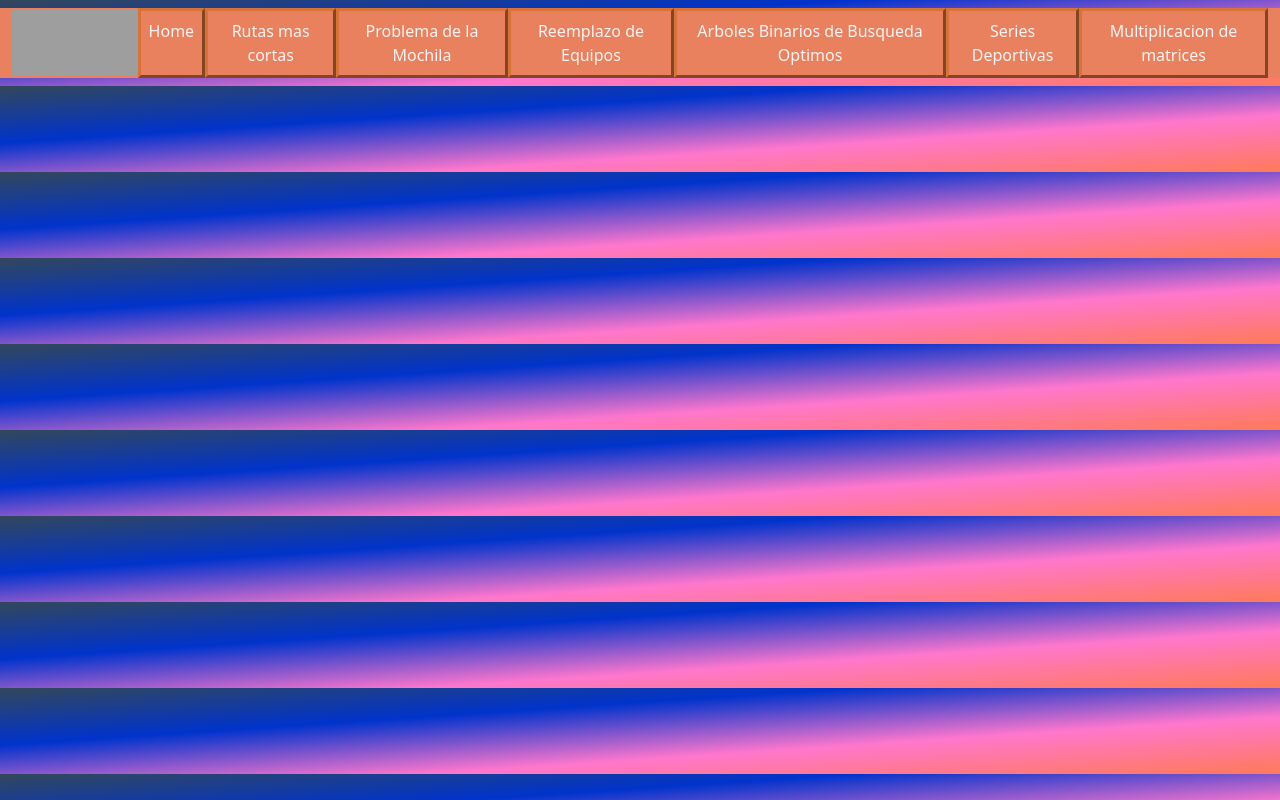
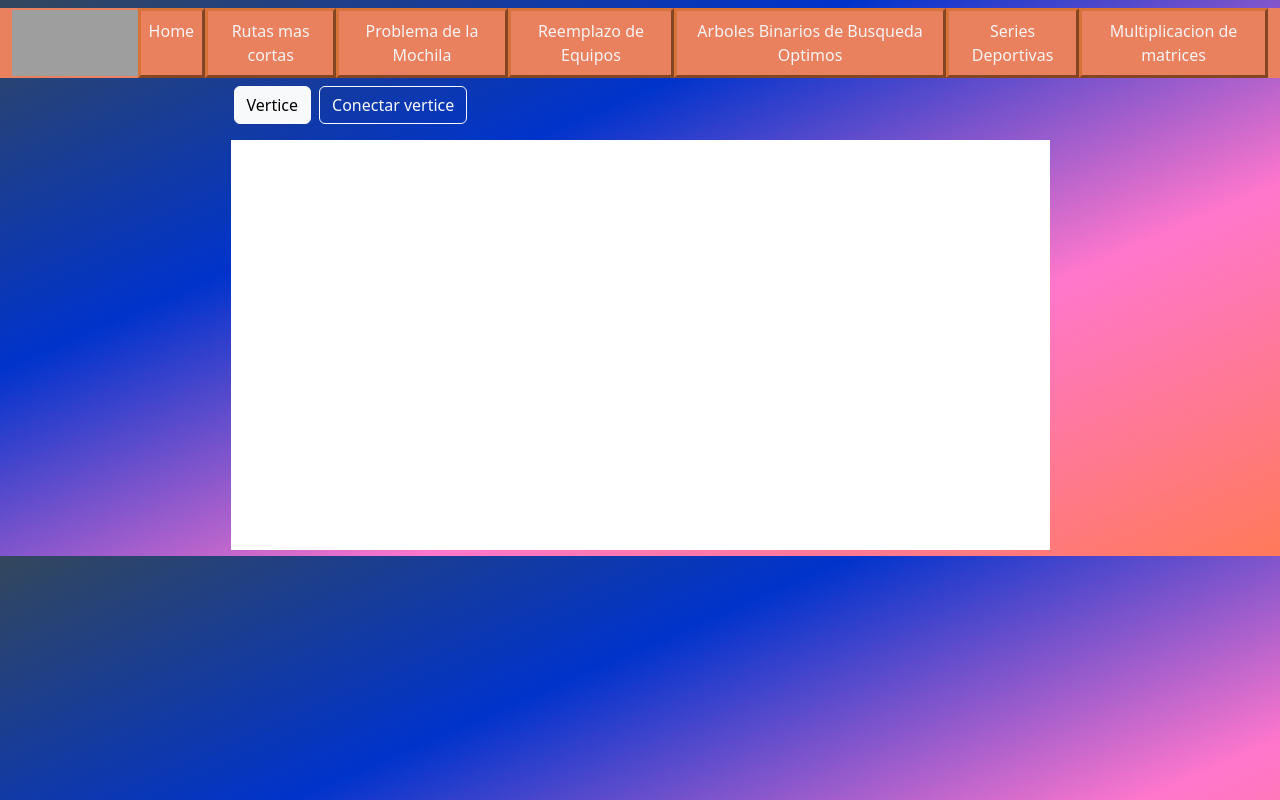
Before and after one commit to Jirgort/IOPY, an Angular app: page /rutas-mas-cortas in a window 1280 px wide. Built offline with nearby package versions, Linux system fonts and the light colour scheme; grey boxes are pictures that could not be loaded.

Commit message:
[ADD] Canvas y botones

```diff
--- a/angular.json
+++ b/angular.json
@@ -32,10 +32,10 @@
               "src/styles.css"
             ],
             "scripts": [
+              "node_modules/bootstrap/dist/js/bootstrap.min.js",
+              "node_modules/bootstrap/dist/js/bootstrap.bundle.min.js",
               "node_modules/jquery/dist/jquery.min.js",
-              "node_modules/@popperjs/core/dist/umd/popper.min.js",
-              "node_modules/bootstrap/dist/js/bootstrap.bundle.min.js",
-              "node_modules/bootstrap/dist/js/bootstrap.min.js"
+              "node_modules/@popperjs/core/dist/umd/popper.min.js"
 
             ]
           },
--- a/src/app/Components/rutas-cortas/rutas-cortas.component.html
+++ b/src/app/Components/rutas-cortas/rutas-cortas.component.html
@@ -1,3 +1,25 @@
+
+<!-- Contenedor con el canvas y los botones -->
+<div class="container">
+    <!-- Botones -->
+    <!-- <div class="container w-75 mb-3"> -->
+    <div class="container-fluid w-75 mb-3">
+        <button id="vertice"type="button" class="btn btn-outline-light active me-2" (click)="toggleButton('vertice')">Vertice</button>
+
+        <button id="conectar"type="button" class="btn btn-outline-light" (click)="toggleButton('conectar')">Conectar vertice</button>
+
+
+        <!-- <button type="button" class="btn btn-primary" data-bs-toggle="button">
+            Unir vértices
+        </button> -->
+    </div>
+    <!-- Canvas -->
+    <div class="container text-center">
+        <canvas class="bg-white w-75 h-100">
+        </canvas>
+    </div>
+</div>
+
 <!-- <div class="window-notice" id="window-notice">
     <div class="content">
         <div class="content-text">EL programa solicitado no está disponible.
--- a/src/app/Components/rutas-cortas/rutas-cortas.component.ts
+++ b/src/app/Components/rutas-cortas/rutas-cortas.component.ts
@@ -10,6 +10,9 @@ export class RutasCortasComponent implements OnInit {
   constructor() { }
 
   ngOnInit(): void {
+    let vertice= true;
+    let conectarVertice = false;
+
     var a =
     {
       nodos:[
@@ -101,4 +104,11 @@ export class RutasCortasComponent implements OnInit {
 
   }
 
+  toggleButton(name:string){
+    let button = document.getElementById(name);
+    if(button != null){
+      button.classList.toggle("active");
+    }
+  }
+
 }
```
Also changed, not shown: 1 other file (tests, documents, lock files or other folders).
